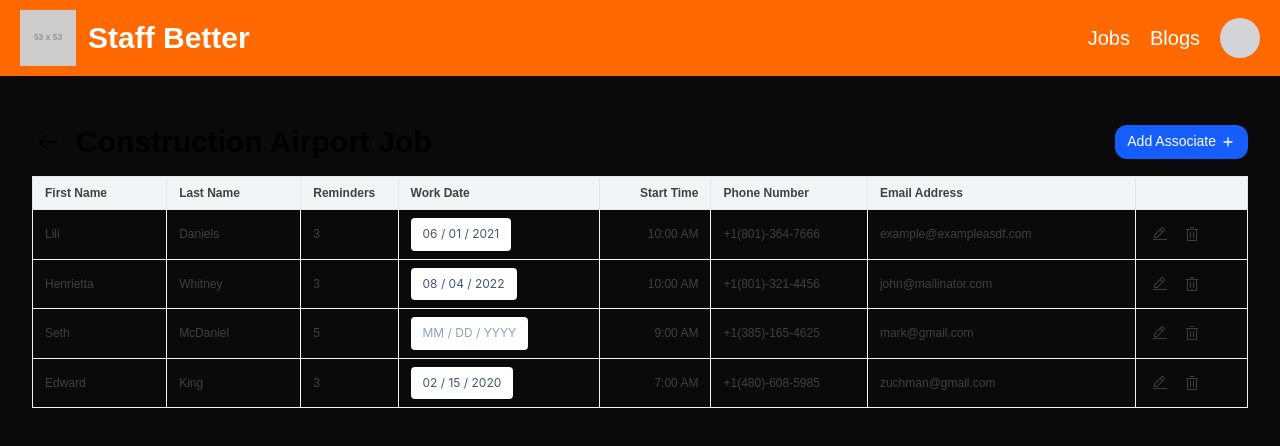
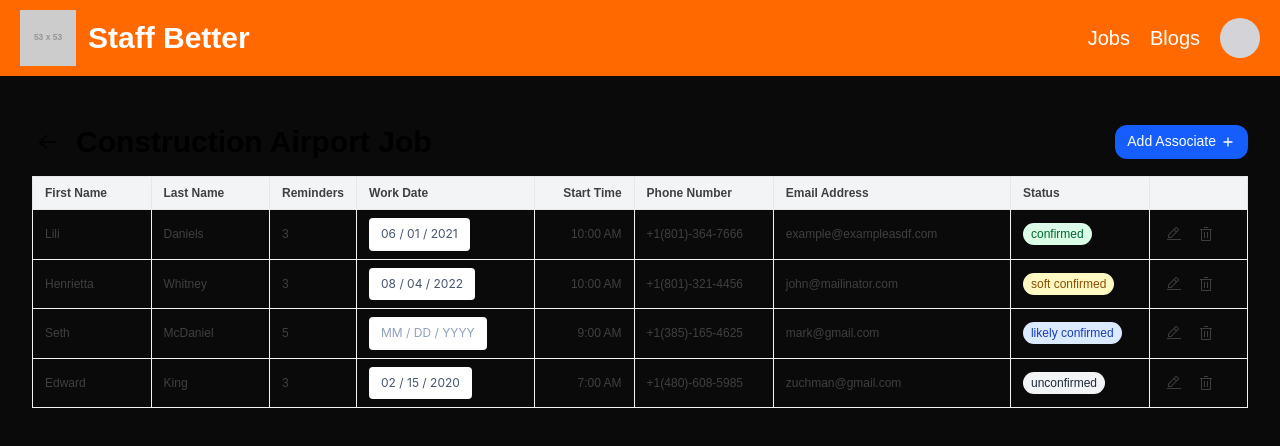
Before and after one commit to warlordwinter/staff-better, a Next.js app: page /testjob in a window 1280 px wide. Shown: the top 446 px of the page. Built offline with nearby package versions, Linux system fonts and the light colour scheme.

Commit message:
I made it so that you can add an associate and added the column Confirmation Status to the table

```diff
--- a/src/components/associates/associateTable.tsx
+++ b/src/components/associates/associateTable.tsx
@@ -26,9 +26,27 @@ export default function AssociateTable() {
     }
   };
 
+  // New function to handle adding an associate
+  const handleAdd = () => {
+    // Create a new empty associate object based on the row structure
+    const newAssociate = {
+      firstName: "",
+      lastName: "",
+      reminders: "",
+      workDate: "",
+      startTime: "",
+      phone: "",
+      email: "",
+      confirmationStatus: "unconfirmed"
+    };
+
+    setAssociatesData(prev => [...prev, newAssociate]);
+    console.log('Added new associate');
+  };
+
   return (
     <div className="w-full max-w-7xl mx-auto px-4 sm:px-6 lg:px-8 mt-12 overflow-x-auto">
-      <AssociateTableTitle />
+      <AssociateTableTitle onAdd={handleAdd} />
 
       <table className="w-full table-auto border-collapse mt-4">
         <thead>
--- a/src/components/associates/associateTableHeader.tsx
+++ b/src/components/associates/associateTableHeader.tsx
@@ -7,6 +7,7 @@ export function AssociateTableHeader() {
     { title: "Start Time", className: "w-[100px] text-right" },
     { title: "Phone Number", className: "w-[140px]" },
     { title: "Email Address", className: "w-[240px]" },
+    { title: "Status", className: "w-[140px]" },
     { title: "", className: "w-[100px]" },
   ];
 
--- a/src/components/associates/associateTableRow.tsx
+++ b/src/components/associates/associateTableRow.tsx
@@ -11,7 +11,8 @@ export function AssociateTableRow({ data, index, onSave, onDelete }: { data: any
     workDate: data.workDate || '',
     startTime: data.startTime || '',
     phone: data.phone || '',
-    email: data.email || ''
+    email: data.email || '',
+    confirmationStatus: data.confirmationStatus || 'unconfirmed'
   });
 
   const handleEdit = () => {
@@ -33,7 +34,8 @@ export function AssociateTableRow({ data, index, onSave, onDelete }: { data: any
       workDate: data.workDate || '',
       startTime: data.startTime || '',
       phone: data.phone || '',
-      email: data.email || ''
+      email: data.email || '',
+      confirmationStatus: data.confirmationStatus || 'unconfirmed'
     });
     setIsEditing(false);
   };
@@ -43,6 +45,23 @@ export function AssociateTableRow({ data, index, onSave, onDelete }: { data: any
       ...prev,
       [field]: value
     }));
+  };
+
+  const getStatusColor = (status: string) => {
+    switch (status) {
+      case 'unconfirmed':
+        return 'bg-gray-100 text-gray-800';
+      case 'soft confirmed':
+        return 'bg-yellow-100 text-yellow-800';
+      case 'likely confirmed':
+        return 'bg-blue-100 text-blue-800';
+      case 'confirmed':
+        return 'bg-green-100 text-green-800';
+      case 'declined':
+        return 'bg-red-100 text-red-800';
+      default:
+        return 'bg-gray-100 text-gray-800';
+    }
   };
 
   return (
@@ -139,6 +158,26 @@ export function AssociateTableRow({ data, index, onSave, onDelete }: { data: any
         )}
       </TableCell>
 
+      <TableCell className="w-[140px]">
+        {isEditing ? (
+          <select
+            value={editData.confirmationStatus}
+            onChange={(e) => handleInputChange('confirmationStatus', e.target.value)}
+            className="w-full px-1 py-1 text-xs border border-gray-300 rounded focus:outline-none focus:border-blue-500"
+          >
+            <option value="unconfirmed">Unconfirmed</option>
+            <option value="soft confirmed">Soft Confirmed</option>
+            <option value="likely confirmed">Likely Confirmed</option>
+            <option value="confirmed">Confirmed</option>
+            <option value="declined">Declined</option>
+          </select>
+        ) : (
+          <span className={`px-2 py-1 rounded-full text-xs font-medium ${getStatusColor(data.confirmationStatus)}`}>
+            {data.confirmationStatus}
+          </span>
+        )}
+      </TableCell>
+
       <TableCell className="w-[100px]">
         {isEditing ? (
           <div className="flex gap-1">
--- a/src/components/associates/associateTableTitle.tsx
+++ b/src/components/associates/associateTableTitle.tsx
@@ -2,7 +2,11 @@ import React from "react";
 import Image from "next/image";
 import { AddButton } from "./addButton";
 
-export function AssociateTableTitle() {
+interface AssociateTableTitleProps {
+  onAdd: () => void;
+}
+
+export function AssociateTableTitle({ onAdd }: AssociateTableTitleProps) {
   return (
     <div className="flex flex-col sm:flex-row items-start sm:items-center justify-between gap-3 w-full">
       {/* Left side: icon + title */}
@@ -22,7 +26,9 @@ export function AssociateTableTitle() {
       </div>
 
       {/* Right side: Add Button */}
-      <AddButton />
+      <div onClick={onAdd}>
+        <AddButton />
+      </div>
     </div>
   );
 }
--- a/src/components/associates/data.ts
+++ b/src/components/associates/data.ts
@@ -7,6 +7,7 @@ export const associates = [
     startTime: "10:00 AM",
     phone: "+1(801)-364-7666",
     email: "example@exampleasdf.com",
+    confirmationStatus: "confirmed",
   },
   {
     firstName: "Henrietta",
@@ -16,6 +17,7 @@ export const associates = [
     startTime: "10:00 AM",
     phone: "+1(801)-321-4456",
     email: "john@mailinator.com",
+    confirmationStatus: "soft confirmed",
   },
   {
     firstName: "Seth",
@@ -25,6 +27,7 @@ export const associates = [
     startTime: "9:00 AM",
     phone: "+1(385)-165-4625",
     email: "mark@gmail.com",
+    confirmationStatus: "likely confirmed",
   },
   {
     firstName: "Edward",
@@ -34,5 +37,6 @@ export const associates = [
     startTime: "7:00 AM",
     phone: "+1(480)-608-5985",
     email: "zuchman@gmail.com",
+    confirmationStatus: "unconfirmed",
   },
 ];
```
